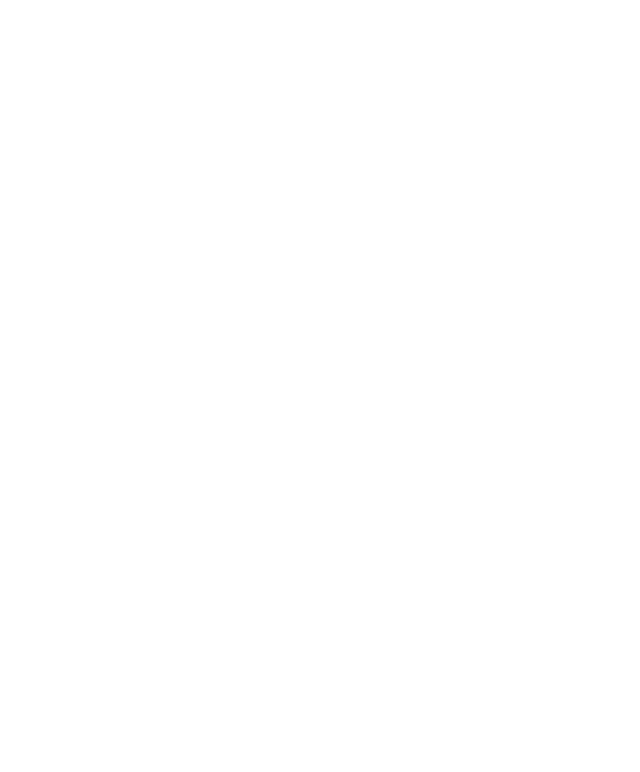
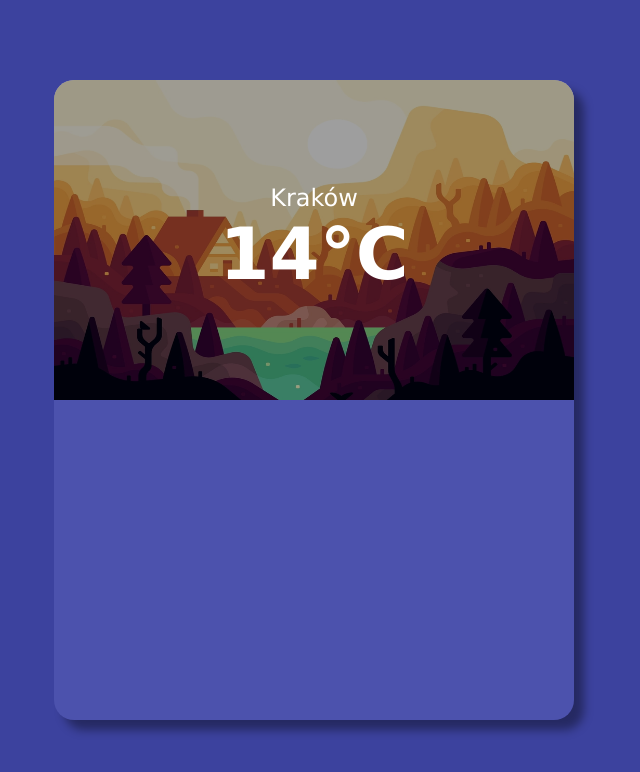
Before and after one commit to Virtuoso0/Weather-app, an Angular app: page / in a window 1280 px wide. Shown: the top 772 px of the page, without its empty margins (326-966 px from the left). Built offline with nearby package versions, Linux system fonts and the light colour scheme.

Commit message:
style the upper part of data

```diff
--- a/src/app/app.component.html
+++ b/src/app/app.component.html
@@ -1 +1,14 @@
+<div class="container">
+  <div class="upper-data">
+    <img src="../assets/day.png" alt="day image" />
+    <!-- <img src="../assets/night.png" alt="night image" /> -->
+
+    <div class="weather-data">
+      <div class="location">Kraków</div>
+      <div class="temperature">{{ 14.4 | number: "1.0-0" }}°C</div>
+    </div>
+  </div>
+  <div class="lower-data"></div>
+</div>
+
 <router-outlet></router-outlet>
--- a/src/styles.css
+++ b/src/styles.css
@@ -1 +1,77 @@
-/* You can add global styles to this file, and also import other style files */
+:root {
+  --blue-1: #3c429e;
+  --blue-2: #4c52ad;
+  --yellow-1: #fac742;
+  --white: #fff;
+  --grey-1: #ededed;
+  --shadow-dark: rgba(0, 0, 0, 0.38);
+  --shadow-light: rgba(255, 255, 255, 0.1);
+}
+
+* {
+  margin: 0;
+  padding: 0;
+  box-sizing: border-box;
+}
+
+body {
+  font-family: Verdana, Geneva, Tahoma, sans-serif;
+  font-size: 16px;
+  width: 100%;
+  height: 100vh;
+  background-color: var(--blue-1);
+
+  display: flex;
+  justify-content: center;
+  align-items: center;
+}
+
+.container {
+  width: 520px;
+  height: 80vh;
+  background-color: var(--blue-2);
+  border-radius: 20px;
+  box-shadow: 10px 10px 10px var(--shadow-dark);
+}
+
+.upper-data {
+  position: relative;
+  overflow: hidden;
+  width: 100%;
+  height: 50%;
+  border-top-left-radius: 20px;
+  border-top-right-radius: 20px;
+}
+
+.upper-data img {
+  position: absolute;
+  top: 0;
+  left: 0;
+  width: 100%;
+  height: 100%;
+}
+
+.weather-data {
+  position: relative;
+  z-index: 1;
+  width: 100%;
+  height: 100%;
+  background-color: var(--shadow-dark);
+  display: flex;
+  flex-direction: column;
+  align-items: center;
+  justify-content: center;
+}
+
+.location {
+  color: var(--white);
+  text-align: center;
+  font-size: 1.5em;
+}
+
+.temperature {
+  color: var(--white);
+  font-size: 4.5em;
+  text-align: center;
+  font-weight: 900;
+}
```
